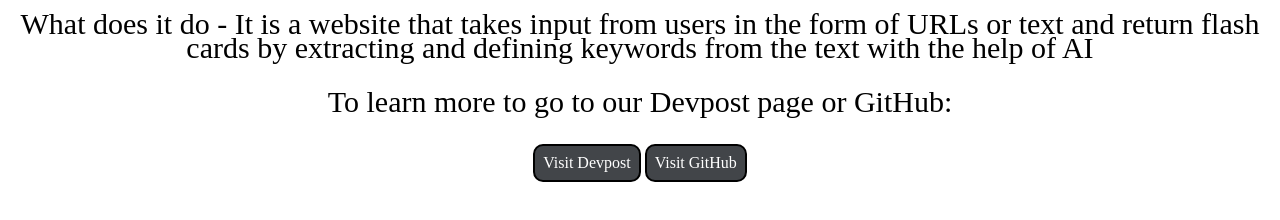
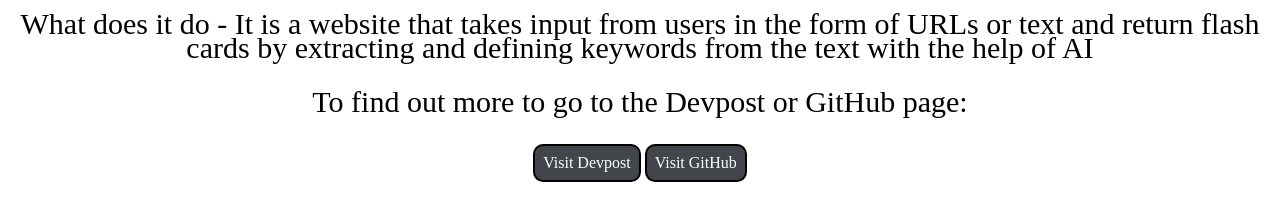
Before and after one commit to AashishH15/AashishH15.github.io, a plain HTML site: page Flashcardify/Flashcard.html in a window 1280 px wide. Shown: the part 554-774 px from the top of the page. Drawn offline with Linux system fonts and the light colour scheme.

Commit message:
Rewording

```diff
--- a/Flashcardify/Flashcard.html
+++ b/Flashcardify/Flashcard.html
@@ -49,7 +49,7 @@
         <img src="https://d112y698adiu2z.cloudfront.net/photos/production/software_photos/002/361/909/datas/gallery.jpg" alt="Another Image">
       </div>
     <p>What does it do - It is a website that takes input from users in the form of URLs or text and return flash cards by extracting and defining keywords from the text with the help of AI</p>
-    <p>To learn more to go to our Devpost page or GitHub:</p>
+    <p>To find out more to go to the Devpost or GitHub page:</p>
     <div style="text-align: center;">
         <div class="box">
           <a href="https://devpost.com/software/flashcardify" target="_blank">Visit Devpost</a>
```
Also changed, not shown: NotesSpace/NotesSpace.html (+1 -1 lines).
